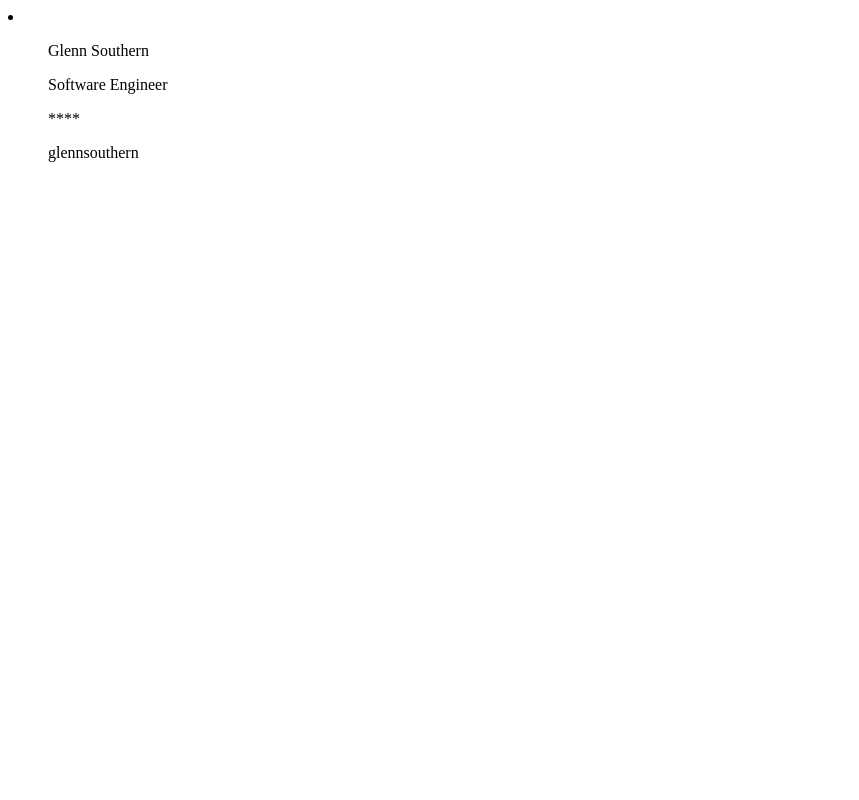
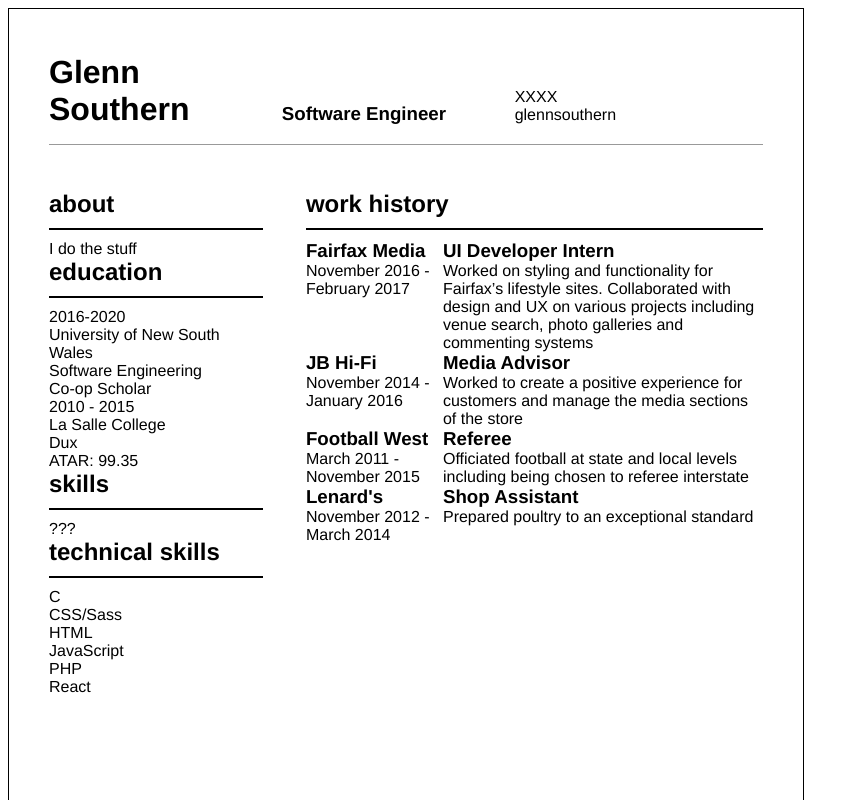
Before and after one commit to GlennSouthern/Resume, a plain HTML site: page index.html in a window 1280 px wide. Shown: the top 800 px of the page, without its empty margins (0-859 px from the left). Drawn offline with Linux system fonts and the light colour scheme.

Commit message:
Added content and basic styling

```diff
--- a/index.html
+++ b/index.html
@@ -6,32 +6,94 @@
     </head>
     <body>
         <header>
+            <ul>
                 <li>
-                <ul>Glenn Southern</ul>
-                <ul>Software Engineer</ul>
-                <ul>
-                    <p>****</p>
+                    <h1>Glenn Southern</h1>
+                </li>
+                <li>
+                    <h3>Software Engineer</h3>
+                </li>
+                <li>
+                    <p>XXXX</p>
                     <p>glennsouthern</p>
+                </li>
             </ul>
-            </li>
         </header>
+        <div class="outer--wrap">
             <div class="left">
                 <div class="about">
-
+                    <h2>about</h2>
+                    <p>I do the stuff</p>
                 </div>
                 <div class="education">
-
+                    <h2>education</h2>
+                    <p>2016-2020</p>
+                    <p>University of New South Wales</p>
+                    <p>Software Engineering</p>
+                    <p>Co-op Scholar</p>
+                    <p>2010 - 2015</p>
+                    <p>La Salle College</p>
+                    <p>Dux</p>
+                    <p>ATAR: 99.35</p>
                 </div>
                 <div class="skills">
-
+                    <h2>skills</h2>
+                    <p>???</p>
                 </div>
                 <div class="technical skills">
-
+                    <h2>technical skills</h2>
+                    <p>C</p>
+                    <p>CSS/Sass</p>
+                    <p>HTML</p>
+                    <p>JavaScript</p>
+                    <p>PHP</p>
+                    <p>React</p>
                 </div>
             </div>
             <div class="right">
                 <div class="work--history">
-
+                    <h2>work history</h2>
+                    <div class="workplace">
+                        <div class="name">
+                            <h3>Fairfax Media</h3>
+                            <p>November 2016 - February 2017</p>
+                        </div>
+                        <div class="description">
+                            <h3>UI Developer Intern</h3>
+                            <p>Worked on styling and functionality for Fairfax’s lifestyle sites. Collaborated with design and UX on various projects including venue search, photo galleries and commenting systems</p>
+                        </div>
+                    </div>
+                    <div class="workplace">
+                        <div class="name">
+                            <h3>JB Hi-Fi</h3>
+                            <p>November 2014 - January 2016</p>
+                        </div>
+                        <div class="description">
+                            <h3>Media Advisor</h3>
+                            <p>Worked to create a positive experience for customers and manage the media sections of the store</p>
+                        </div>
+                    </div>
+                    <div class="workplace">
+                        <div class="name">
+                            <h3>Football West</h3>
+                            <p>March 2011 - November 2015</p>
+                        </div>
+                        <div class="description">
+                            <h3>Referee</h3>
+                            <p>Officiated football at state and local levels including being chosen to referee interstate</p>
+                        </div>
+                    </div>
+                    <div class="workplace">
+                        <div class="name">
+                            <h3>Lenard's</h3>
+                            <p>November 2012 - March 2014</p>
+                        </div>
+                        <div class="description">
+                            <h3>Shop Assistant</h3>
+                            <p>Prepared poultry to an exceptional standard</p>
+                        </div>
+                    </div>
+                </div>
             </div>
         </div>
     </body>
--- a/styles.css
+++ b/styles.css
@@ -0,0 +1,73 @@
+body {
+    height: 29.7cm;
+    width: 21cm;
+    border: 1px solid #000;
+    font-family: "Helvetica Neue", Helvetica, Arial, sans-serif;
+}
+
+header {
+    border-bottom: 1px solid #999;
+    margin: 45px 40px;
+}
+
+ul {
+    list-style-type: none;
+    padding: 0;
+}
+
+p, h1, h2, h3 {
+    margin: 0;
+}
+
+h2 {
+    border-bottom: 2px solid #000;
+    padding-bottom: 10px;
+    margin-bottom: 10px;
+}
+
+header li {
+    display: inline-block;
+    width: 32%;
+}
+
+.outer--wrap {
+    overflow: auto;
+    margin: 0 40px;
+}
+
+.left {
+    height: 100%;
+    width: 30%;
+    float: left;
+    overflow: auto;
+}
+
+.left div {
+
+}
+
+.right {
+    height: 100%;
+    width: 64%;
+    float: right;
+    overflow: auto;
+}
+
+.work--history {
+    width: 100%;
+    overflow: auto;
+}
+
+.workplace {
+    overflow: auto;
+}
+
+.name {
+    width: 30%;
+    float: left;
+}
+
+.description {
+    width: 70%;
+    float: right;
+}
```
Lines whose indentation alone changed are shown as unchanged.
